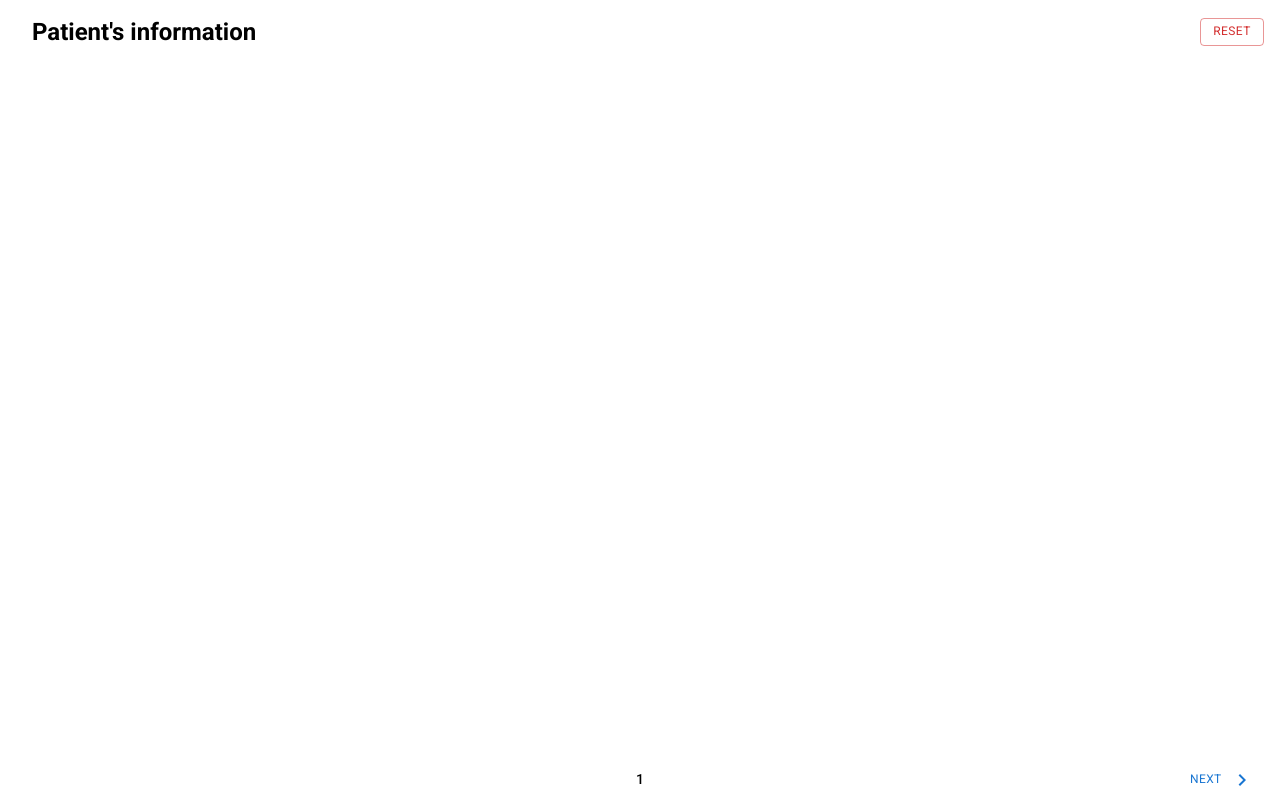
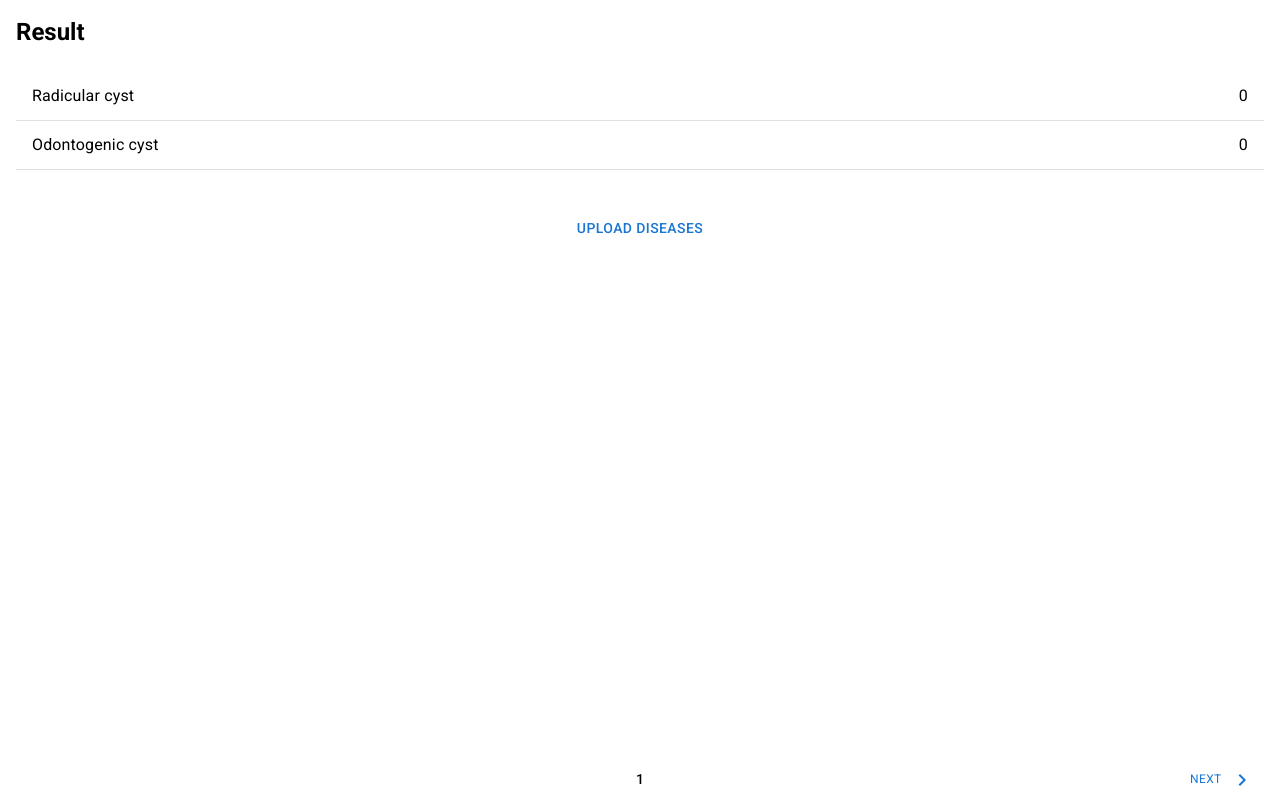
Before and after one commit to dr-cad/orda-app, a React (Create React App) app: page /list/1 in a window 1280 px wide. Built offline with nearby package versions, Linux system fonts and the light colour scheme.

Commit message:
before wasm

```diff
--- a/src/components/Symptom.tsx
+++ b/src/components/Symptom.tsx
@@ -1,6 +1,6 @@
 import TreeItem from "@mui/lab/TreeItem";
 import { Checkbox, FormControlLabel, Radio, Stack, TextField, Typography } from "@mui/material";
-import { Fragment, MouseEventHandler, useCallback, useMemo } from "react";
+import React, { Fragment, MouseEventHandler, useCallback, useMemo } from "react";
 import { useStore } from "../config/store";
 import { IRange, ISymptom, Value } from "../types/interfaces";
 
@@ -21,18 +21,22 @@ export default function Symptom({ id, parent }: IProps) {
 
   const symptom = useMemo(() => symptoms.find((i) => i.id === id), [id, symptoms]);
 
-  const handleClick: MouseEventHandler = async (e) => {
+  const handleClick: MouseEventHandler = useCallback(
+    async (e) => {
       e.preventDefault();
       e.stopPropagation();
       if (!symptom) return;
       if (!symptom.type || symptom.type === "enum") {
         // for radio or checkbox
         updateSymptom(id, !symptom.value, parent);
+        toggleExpanded(symptom.id);
       } else {
         // for inputs
         toggleExpanded(symptom.id);
       }
-  };
+    },
+    [id, parent, symptom, toggleExpanded, updateSymptom]
+  );
 
   if (!symptom) return null;
   return (
@@ -55,7 +59,7 @@ const Label = ({ symptom, parent }: IInnerProps) => {
         </Typography>
       }
       control={
-        parent?.type === "enum" ? (
+        parent.type === "enum" ? (
           <Radio size="small" checked={!!symptom.value} />
         ) : (
           <Checkbox size="small" checked={!!symptom.value} />
@@ -81,7 +85,7 @@ const Desc = ({ symptom }: { symptom: ISymptom }) => {
   );
 };
 
-const Input = ({ symptom, parent }: IInnerProps) => {
+const Input = React.memo(({ symptom, parent }: IInnerProps) => {
   const updateSymptom = useStore((s) => s.updateSymptom);
 
   const handleChange = useCallback(
@@ -98,7 +102,6 @@ const Input = ({ symptom, parent }: IInnerProps) => {
     <Stack p={2}>
       {symptom.type === "string" ? (
         <TextField
-          key={symptom.id + "-textfield"}
           id={symptom.id + "-textfield"}
           size="small"
           type="text"
@@ -108,7 +111,6 @@ const Input = ({ symptom, parent }: IInnerProps) => {
         />
       ) : symptom.type === "number" ? (
         <TextField
-          key={symptom.id + "-textfield"}
           id={symptom.id + "-textfield"}
           size="small"
           type="number"
@@ -119,8 +121,7 @@ const Input = ({ symptom, parent }: IInnerProps) => {
       ) : symptom.type === "range" ? (
         <Stack direction="row" gap={1}>
           <TextField
-            key={symptom.id + "-textfield"}
-            id={symptom.id + "-textfield"}
+            id={symptom.id + "-textfield-1"}
             size="small"
             type="number"
             placeholder="Start"
@@ -128,20 +129,19 @@ const Input = ({ symptom, parent }: IInnerProps) => {
             onChange={(e) =>
               handleChange({
                 a: Number(e.target.value),
-                b: (symptom.value as IRange)?.b,
+                b: (symptom.value as IRange)?.b ?? "",
               })
             }
           />
           <TextField
-            key={symptom.id + "-textfield"}
-            id={symptom.id + "-textfield"}
+            id={symptom.id + "-textfield-2"}
             size="small"
             type="number"
             placeholder="End"
             value={(symptom.value as IRange)?.b ?? ""}
             onChange={(e) =>
               handleChange({
-                a: (symptom.value as IRange)?.a,
+                a: (symptom.value as IRange)?.a ?? "",
                 b: Number(e.target.value),
               })
             }
@@ -150,7 +150,7 @@ const Input = ({ symptom, parent }: IInnerProps) => {
       ) : null}
     </Stack>
   );
-};
+});
 
 export function Options({ symptom }: { symptom: ISymptom }) {
   if (!symptom.options) return null;
--- a/src/config/store.ts
+++ b/src/config/store.ts
@@ -32,10 +32,10 @@ interface Store {
   symptoms: ISymptom[];
   updateSymptom: (id: string, value: any, parent: ISymptom | null) => ISymptom[] | undefined;
   resetSymptoms: (...args: any[]) => void;
-  diseases: IDisease[];
-  updateDisease: (args: any[]) => void;
   expanded: string[];
   toggleExpanded: (id: string) => void;
+  diseases: IDisease[];
+  updateDiseases: (object: IDisease[]) => void;
 }
 
 export const useStore = create<Store>()((set, get) => ({
@@ -67,11 +67,6 @@ export const useStore = create<Store>()((set, get) => ({
     set(() => ({ symptoms: getRawSymptoms() }));
     console.log(get().symptoms);
   },
-  diseases: getRawDiseases(),
-  updateDisease: () => {
-    set(() => ({}));
-    return undefined;
-  },
   expanded: getRawExpanded(),
   toggleExpanded: (id) =>
     set((s) => {
@@ -80,4 +75,6 @@ export const useStore = create<Store>()((set, get) => ({
       else list.add(id);
       return { expanded: Array.from(list) };
     }),
+  diseases: getRawDiseases(),
+  updateDiseases: (object) => set(() => ({ diseases: getRawDiseases(object as IDisease[]) })),
 }));
--- /dev/null
+++ b/src/lib/getScores.ts
@@ -0,0 +1,11 @@
+import { IDisease, IScore, ISymptom } from "./../types/interfaces";
+
+interface IProps {
+  symptoms: ISymptom[];
+  diseases: IDisease[];
+}
+
+export default function getScores({ diseases, symptoms }: IProps): IScore[] {
+  return diseases.map((disease, i) => ({ ...disease, value: 0 }));
+  // TODO instead calculate all at once and pass the result
+}
--- a/src/pages/SymptomsPage.tsx
+++ b/src/pages/SymptomsPage.tsx
@@ -1,54 +1,64 @@
-import ChevronRightIcon from "@mui/icons-material/ChevronRight";
-import ExpandMoreIcon from "@mui/icons-material/ExpandMore";
-import TreeView from "@mui/lab/TreeView";
-import { Button, Stack, Typography } from "@mui/material";
-import { Options } from "../components/Symptom";
+import { Box, Button, Divider, List, ListItem, ListItemText, Stack, Typography } from "@mui/material";
+import { Fragment, useMemo } from "react";
 import { useStore } from "../config/store";
-import { usePageIndex } from "../hooks/pages";
+import getScores from "../lib/getScores";
+import { IDisease, IScore } from "../types/interfaces";
 
-function SymptomsPage() {
-  const { currPage } = usePageIndex();
-  const resetSymptoms = useStore((s) => s.resetSymptoms);
-  const expanded = useStore((s) => s.expanded);
+async function parseJsonFile(file: Blob) {
+  return new Promise((resolve, reject) => {
+    const fileReader = new FileReader();
+    fileReader.onload = (event) => resolve(JSON.parse(String(event.target?.result) ?? ""));
+    fileReader.onerror = (error) => reject(error);
+    fileReader.readAsText(file);
+  });
+}
 
-  const handleReset = () => {
-    resetSymptoms();
+export default function DiseasesPage() {
+  const symptoms = useStore((s) => s.symptoms);
+  const diseases = useStore((s) => s.diseases);
+  const updateDiseases = useStore((s) => s.updateDiseases);
+
+  const scores = useMemo(() => getScores({ diseases, symptoms }), [diseases, symptoms]);
+
+  const handleUpload = () => {
+    const input = document.createElement("input");
+    input.type = "file";
+    input.onchange = async (_) => {
+      // you can use this method to get file and perform respective operations
+      const files = Array.from(input.files ?? []);
+      const file = files[0];
+      if (!file) return;
+      const object = await parseJsonFile(file);
+      console.log(object);
+      updateDiseases(object as IDisease[]);
+    };
+    input.click();
   };
 
   return (
-    <Stack gap={4} flex={1} overflow="scroll">
-      <Stack direction="row" justifyContent="space-between" alignItems="center" pt={2} pl={4}>
-        {currPage && (
-          <Stack>
-            <Typography variant="h5" fontWeight={700}>
-              {currPage.name}
-            </Typography>
-            <Typography variant="subtitle2" fontWeight={500} color="#444">
-              {typeof currPage.desc === "string" ? currPage.desc : null}
-            </Typography>
-          </Stack>
-        )}
-        <Button variant="outlined" size="small" color="error" sx={{ ml: 2, mr: 2 }} onClick={handleReset}>
-          <Typography variant="caption" textTransform="uppercase" sx={{ cursor: "pointer" }}>
-            Reset
-          </Typography>
-        </Button>
-      </Stack>
-      {currPage && (
-        <TreeView
-          defaultCollapseIcon={<ExpandMoreIcon />}
-          defaultExpandIcon={<ChevronRightIcon />}
-          expanded={expanded}
-          selected={[]}
-          onNodeSelect={() => {}}
-          onNodeToggle={() => {}}
-          sx={{ flex: 1, overflowY: "auto" }}
-        >
-          <Options symptom={currPage} />
-        </TreeView>
-      )}
+    <Stack overflow="scroll" p={2} gap={2}>
+      <Typography variant="h5" fontWeight={700}>
+        Result
+      </Typography>
+      <List>
+        {scores.map((score, i) => (
+          <DiseaseScore key={i} {...score} />
+        ))}
+      </List>
+      <Box flex={1} />
+      <Button onClick={handleUpload}>Upload Diseases</Button>
     </Stack>
   );
 }
 
-export default SymptomsPage;
+const DiseaseScore = ({ value, name }: IScore) => {
+  return (
+    <Fragment>
+      <ListItem sx={{ justifyContent: "space-between" }}>
+        <ListItemText primary={name} />
+        <Typography sx={{ textAlign: "end" }}>{Math.round(value * 100) / 100}</Typography>
+      </ListItem>
+      <Divider />
+    </Fragment>
+  );
+};
--- a/src/types/interfaces.ts
+++ b/src/types/interfaces.ts
@@ -39,3 +39,7 @@ export interface IRange {
 export interface IDiseaseFactorRange extends IRange {
   rate: number;
 }
+
+export interface IScore extends IDisease {
+  value: number;
+}
```
Also changed, not shown: public/assets/ana-loc.jpg (renamed from src/assets/ana-loc.jpg). Lines whose indentation alone changed are shown as unchanged.
